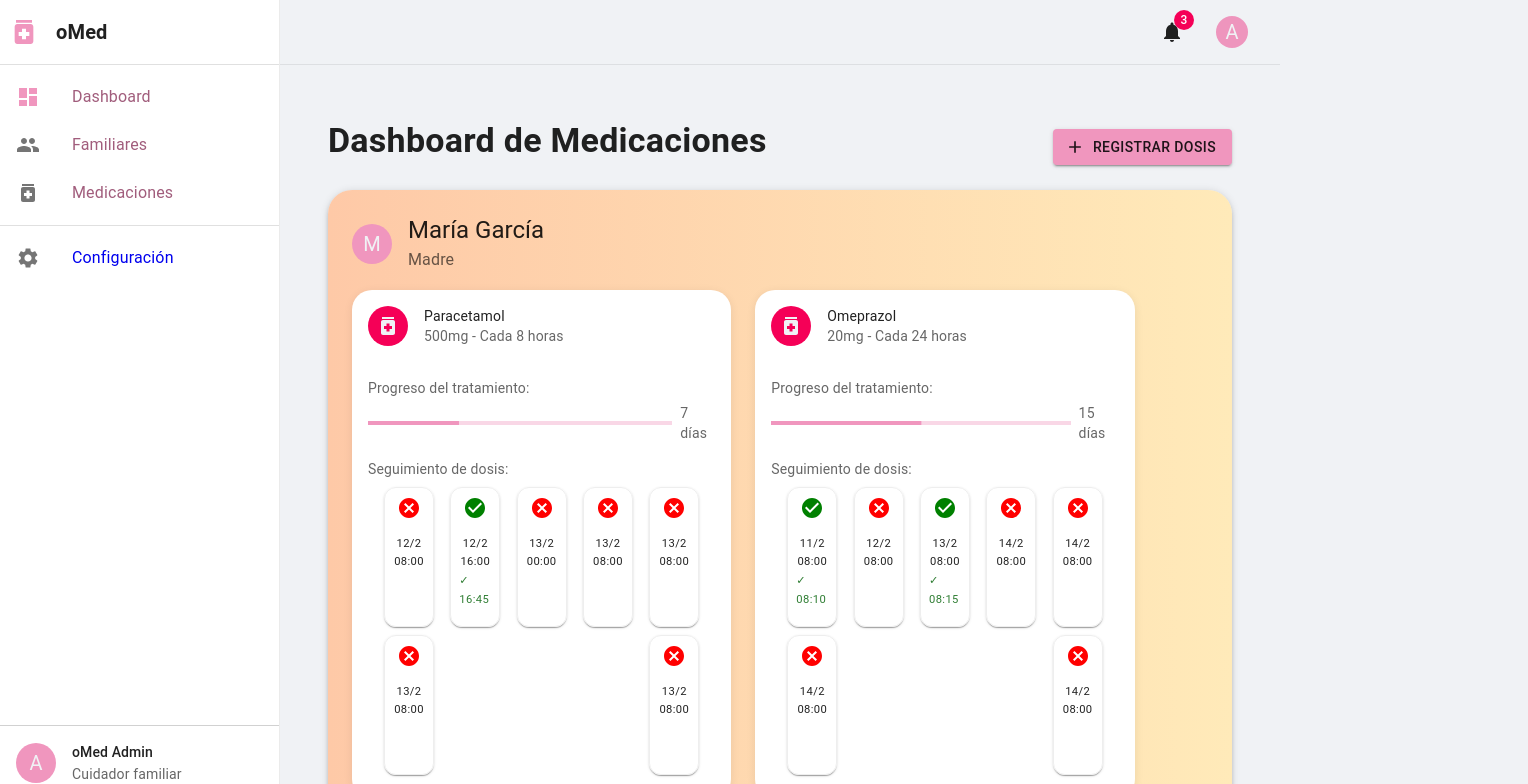
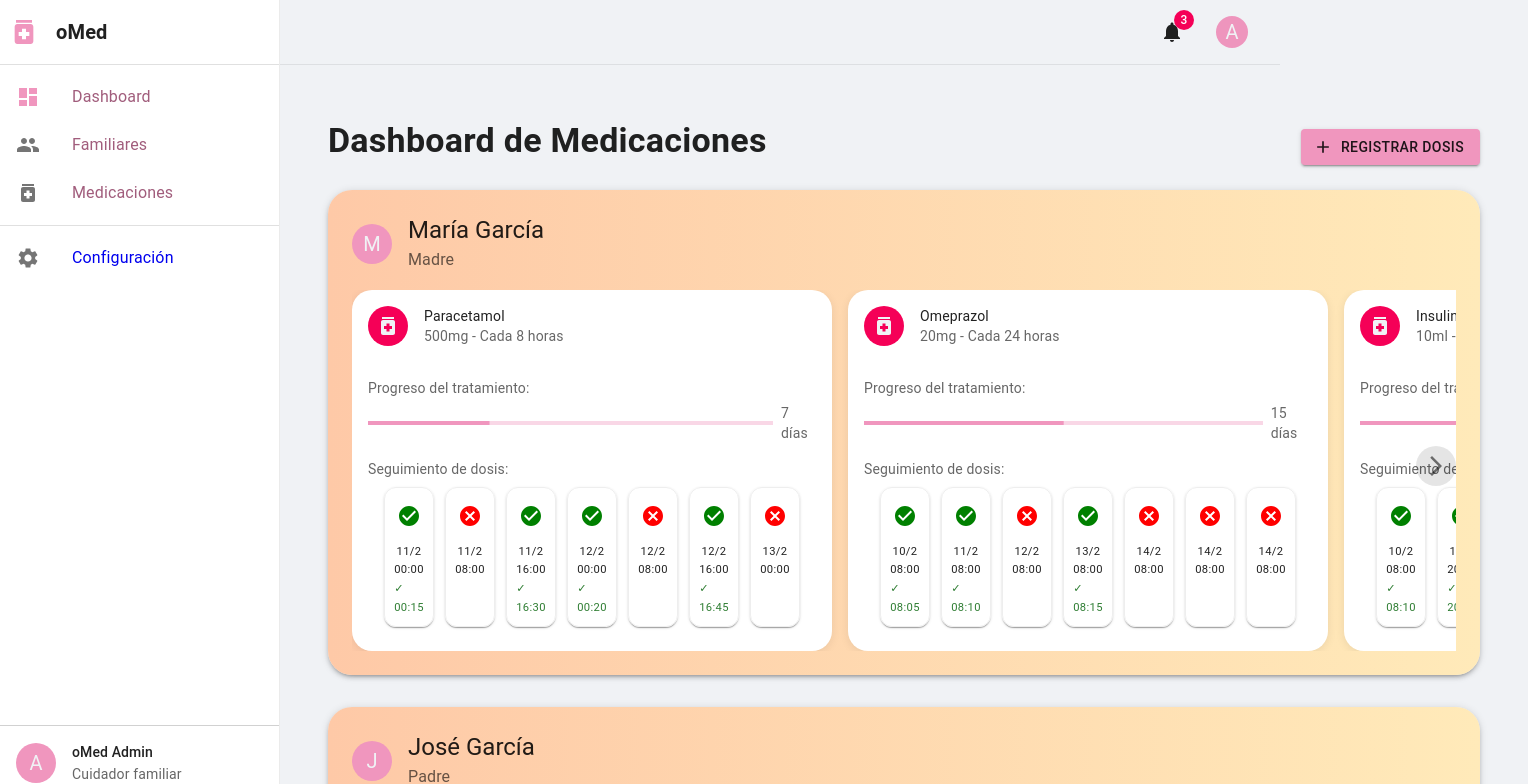
Before and after one commit to ppazosp/oMed, a React (Vite) app in the folder oMedFrontGithub/FrontendReact/my-react-app/: page / in a window 1280 px wide. Shown: the top 784 px of the page, 1528 px wide, since content can reach past the window. Built offline with nearby package versions, Linux system fonts and the light colour scheme.

Commit message:
Prelateral sroll

```diff
--- a/oMedFrontGithub/FrontendReact/my-react-app/src/components/Dashboard.jsx
+++ b/oMedFrontGithub/FrontendReact/my-react-app/src/components/Dashboard.jsx
@@ -30,7 +30,11 @@ const Dashboard = () => {
                     { id: 9, patientId: 5, name: 'Lansoprazol', dosage: '15mg', frequency: 'Cada 24 horas', remainingDays: 14, totalDays: 30 },
                     { id: 10, patientId: 5, name: 'Aspirina', dosage: '100mg', frequency: 'Cada 24 horas', remainingDays: 12, totalDays: 30 },
                     { id: 11, patientId: 6, name: 'Antihistamínico', dosage: '10mg', frequency: 'Cada 12 horas', remainingDays: 8, totalDays: 14 },
-                    { id: 12, patientId: 6, name: 'Antibiótico', dosage: '500mg', frequency: 'Cada 8 horas', remainingDays: 5, totalDays: 7 }
+                    { id: 12, patientId: 6, name: 'Antibiótico', dosage: '500mg', frequency: 'Cada 8 horas', remainingDays: 5, totalDays: 7 },
+                    { id: 13, patientId: 1, name: 'Insulina', dosage: '10ml', frequency: 'Cada 12 horas', remainingDays: 3, totalDays: 7 },
+                    { id: 14, patientId: 2, name: 'Metotrexato', dosage: '2.5mg', frequency: 'Cada 24 horas', remainingDays: 5, totalDays: 7 },
+                    { id: 15, patientId: 1, name: 'Salbutamol', dosage: '100mcg', frequency: 'Cada 6 horas', remainingDays: 2, totalDays: 7 }
+
                 ];
 
 
--- a/oMedFrontGithub/FrontendReact/my-react-app/src/components/PatientCard.jsx
+++ b/oMedFrontGithub/FrontendReact/my-react-app/src/components/PatientCard.jsx
@@ -1,18 +1,40 @@
-import React from 'react';
-import { Paper, Box, Avatar, Typography, Grid } from '@mui/material';
+// PatientCard.jsx
+import React, { useRef, useState } from 'react';
+import { Paper, Box, Avatar, Typography, IconButton } from '@mui/material';
 import TreatmentCard from './TreatmentCard.jsx';
-import "../style/PatientCard.css";
+import { ArrowBackIos, ArrowForwardIos } from '@mui/icons-material';
+import '../style/PatientCard.css';
 
 const PatientCard = ({ patient, medications, doses }) => {
-    const getLatestDoses = (medicationId, limit = 3) => {
+    const scrollContainerRef = useRef(null);
+    const [canScrollLeft, setCanScrollLeft] = useState(false);
+    const [canScrollRight, setCanScrollRight] = useState(medications.length > 2);
+
+    const getLatestDoses = (medicationId, limit = 7) => {
         return doses
             .filter(dose => dose.medicationId === medicationId)
             .sort((a, b) => new Date(b.scheduledTime) - new Date(a.scheduledTime))
             .slice(0, limit);
     };
 
+    const handleScroll = (direction) => {
+        if (scrollContainerRef.current) {
+            const scrollAmount = 250;
+            scrollContainerRef.current.scrollBy({
+                left: direction === 'left' ? -scrollAmount : scrollAmount,
+                behavior: 'smooth'
+            });
+
+            setTimeout(() => {
+                const container = scrollContainerRef.current;
+                setCanScrollLeft(container.scrollLeft > 0);
+                setCanScrollRight(container.scrollLeft < (container.scrollWidth - container.clientWidth));
+            }, 300);
+        }
+    };
+
     return (
-        <Paper elevation={3} sx={{ p: 3, mb: 4 , borderRadius: 6, boxShadow: 3 , background: 'linear-gradient(to right, #FEC9A7, #FFEAB9)' }}>
+        <Paper elevation={3} sx={{ p: 3, mb: 4, borderRadius: 6, boxShadow: 3, background: 'linear-gradient(to right, #FEC9A7, #FFEAB9)' }}>
             <Box display="flex" alignItems="center" mb={2}>
                 <Avatar sx={{ bgcolor: 'primary.main', mr: 2 }}>
                     {patient.avatar}
@@ -25,17 +47,62 @@ const PatientCard = ({ patient, medications, doses }) => {
                 </Box>
             </Box>
 
-            <Grid container spacing={3}>
+            <Box position="relative" sx={{ overflow: 'hidden'}}>
+                {canScrollLeft && (
+                    <IconButton
+                        onClick={() => handleScroll('left')}
+                        sx={{
+                            position: 'absolute',
+                            left: 0,
+                            top: '50%',
+                            transform: 'translateY(-50%)',
+                            zIndex: 2,
+                            bgcolor: 'rgba(0,0,0,0.1)',
+                            '&:hover': { bgcolor: 'rgba(0,0,0,0.3)' }
+                        }}
+                    >
+                        <ArrowBackIos />
+                    </IconButton>
+                )}
+
+                <Box
+                    ref={scrollContainerRef}
+                    sx={{
+                        display: 'flex',
+                        gap: 2,
+                        overflowX: 'auto',
+                        scrollBehavior: 'smooth',
+                        scrollbarWidth: 'none',
+                        '&::-webkit-scrollbar': { display: 'none' }
+                    }}
+                >
                     {medications.map(medication => (
-                    <Grid item xs={12} md={6} lg={5.5} key={medication.id}>
+                        <Box key={medication.id} sx={{ flex: '0 0 auto', width: '480px' }}>
                             <TreatmentCard
                                 medication={medication}
                                 doses={getLatestDoses(medication.id)}
-                            width="100%"
                             />
-                    </Grid>
+                        </Box>
                     ))}
-            </Grid>
+                </Box>
+
+                {canScrollRight && (
+                    <IconButton
+                        onClick={() => handleScroll('right')}
+                        sx={{
+                            position: 'absolute',
+                            right: 0,
+                            top: '50%',
+                            transform: 'translateY(-60%)',
+                            zIndex: 2,
+                            bgcolor: 'rgba(0,0,0,0.1)',
+                            '&:hover': { bgcolor: 'rgba(0,0,0,0.3)'}
+                        }}
+                    >
+                        <ArrowForwardIos />
+                    </IconButton>
+                )}
+            </Box>
         </Paper>
     );
 };
--- a/oMedFrontGithub/FrontendReact/my-react-app/src/components/TreatmentCard.jsx
+++ b/oMedFrontGithub/FrontendReact/my-react-app/src/components/TreatmentCard.jsx
@@ -94,7 +94,7 @@ const TreatmentCard = ({ medication, doses }) => {
                                 <Paper
                                     elevation={1}
                                     sx={{
-                                        p: 1,
+                                        p: 2,
                                         display: 'flex',
                                         flexDirection: 'column',
                                         alignItems: 'center',
```
Lines whose indentation alone changed are shown as unchanged.
